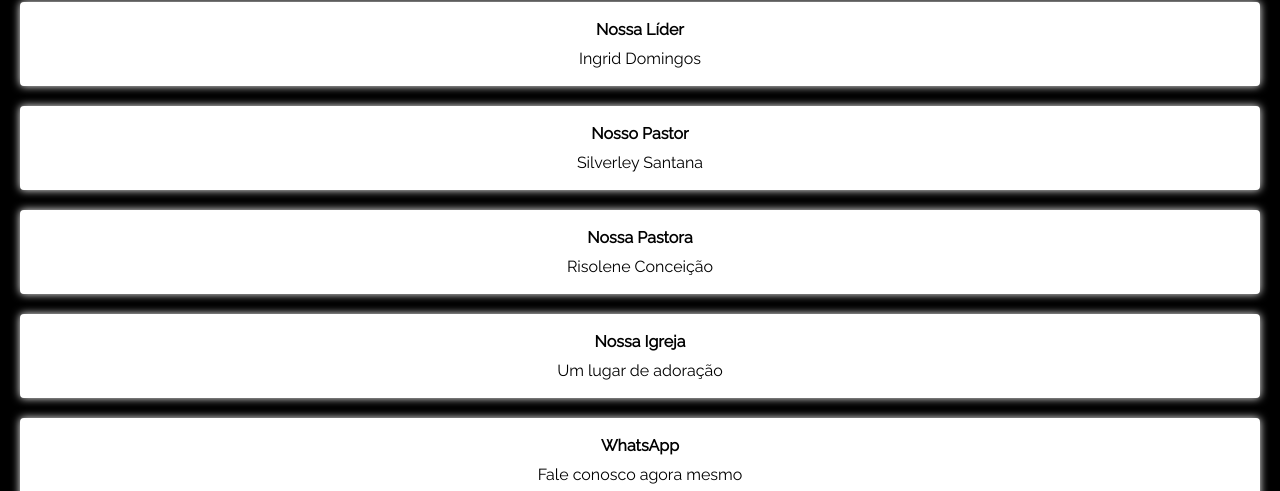
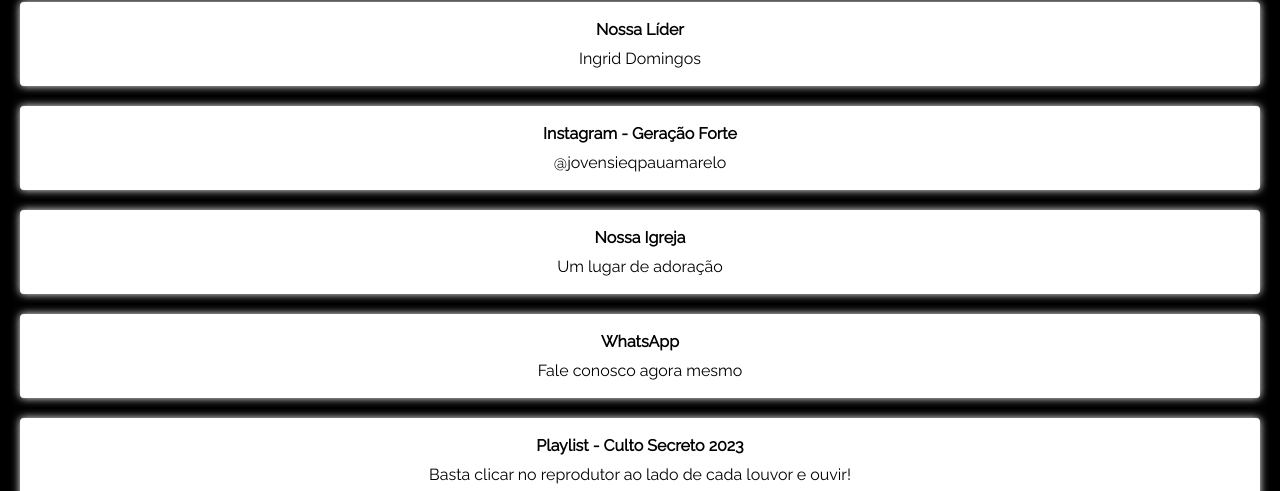
Before and after one commit to marcelodomingos016/linktree-GeracaoForte, a plain HTML site: page index.html in a window 1280 px wide. Shown: the part 299-790 px from the top of the page. Drawn offline with Linux system fonts and the light colour scheme.

Commit message:
Add files via upload

```diff
--- a/index.html
+++ b/index.html
@@ -57,15 +57,9 @@
                         </a>
                     </li>
                     <li>
-                        <a href="https://www.facebook.com/silverleysantana.santana/"target="_blank">
-                            Nosso Pastor
-                            <span>Silverley Santana</span>
-                        </a>
-                    </li>
-                    <li>
-                        <a href="https://www.instagram.com/risolenemaximo/"target="_blank">
-                            Nossa Pastora
-                            <span>Risolene Conceição</span>
+                        <a href="https://www.instagram.com/jovensieqpauamarelo/"target="_blank">
+                            Instagram - Geração Forte
+                            <span>@jovensieqpauamarelo</span>
                         </a>
                     </li>
                     <li>
@@ -81,8 +75,9 @@
                         </a>
                     </li>
                     <li>
-                        <a href="pdf/Playlist Acampamento Jovem Para Cristãos Post Story Para Instagram Verde, Roxo e Branco.pdf" download="Playlist" target="_blank">
-                            Playlist - Acampamento 2023
+                        <a href="pdf/Playlist - Culto Secreto.pdf" download="Playlist" target="_blank">
+                            Playlist - Culto Secreto 2023
+                            <span>Basta clicar no reprodutor ao lado de cada louvor e ouvir!</span>
                             <span>Baixe AQUI</span>
                         </a>
                     </li>
```
